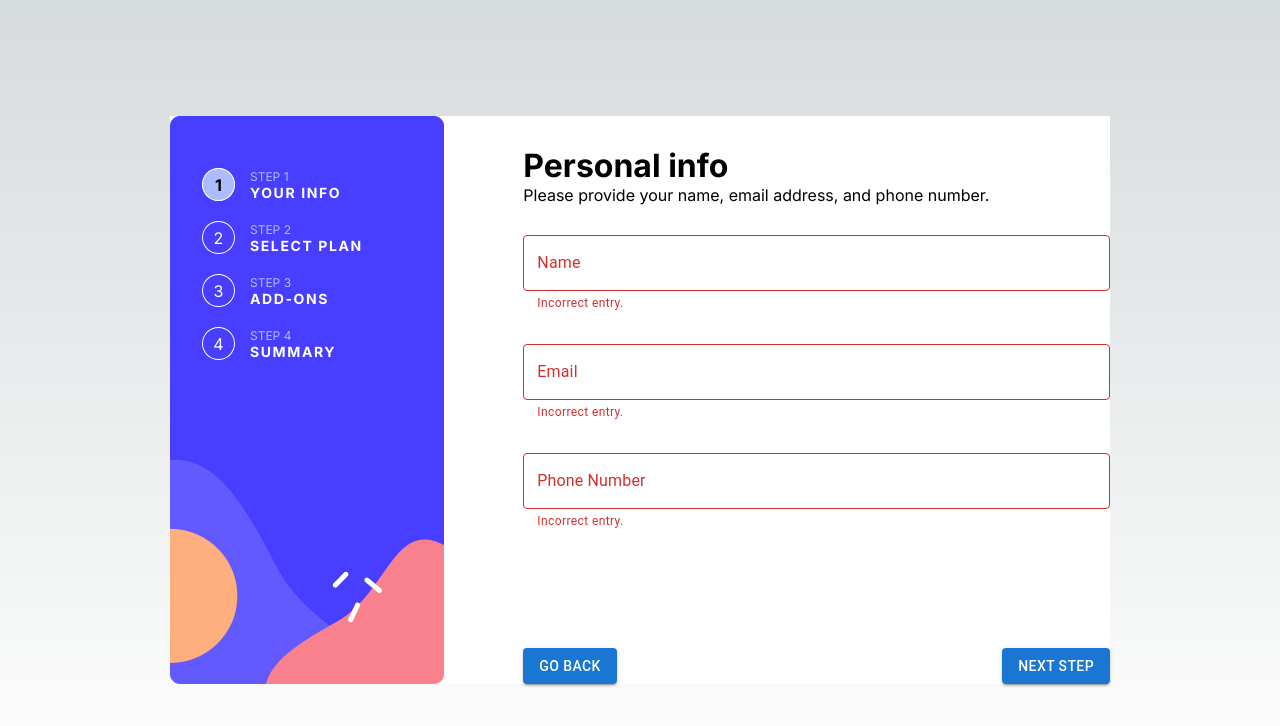
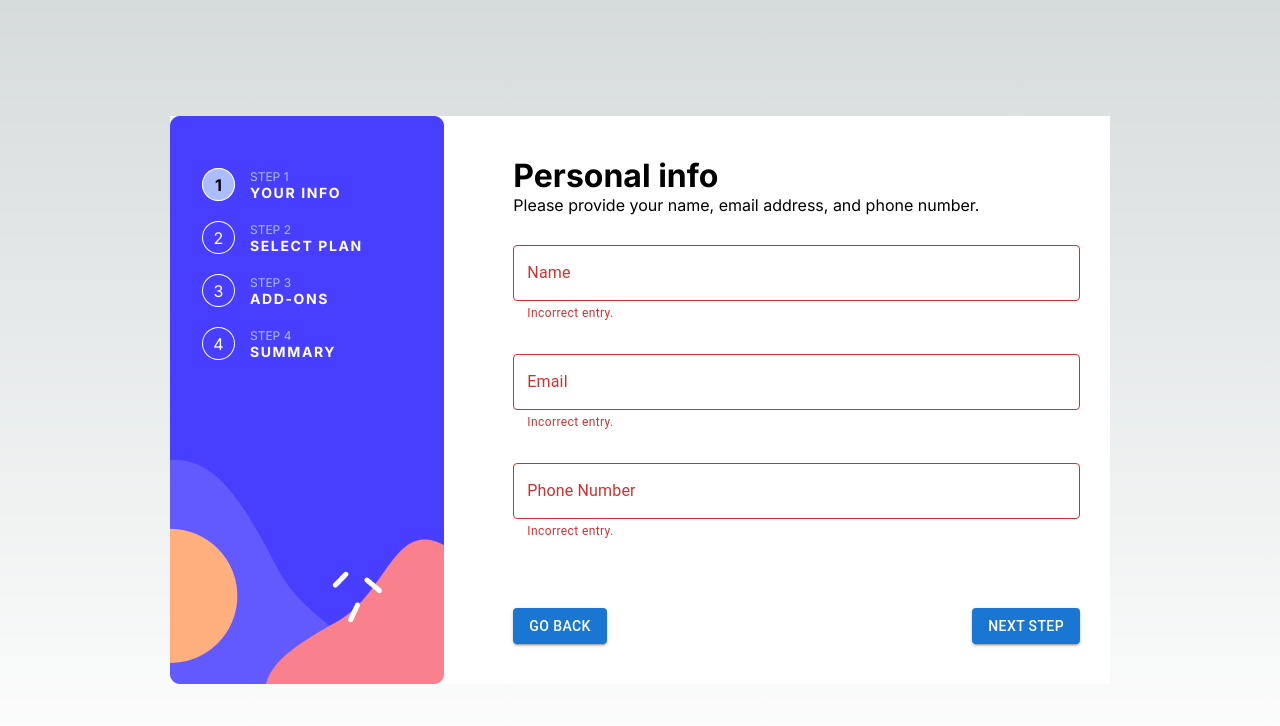
Before and after one commit to brayansti/corserva-app, a Next.js app: page / in a window 1280 px wide. Shown: the top 726 px of the page. Built offline with nearby package versions, Linux system fonts and the light colour scheme.

Commit message:
Styles fix

```diff
--- a/src/app/(Layout)/page.module.scss
+++ b/src/app/(Layout)/page.module.scss
@@ -15,8 +15,7 @@
 }
 
 .form {
-  padding-top: 30px;
-  padding-left: 40px;
+  padding: 40px 30px;
   display: flex;
   flex-direction: column;
   height: 100%;
```
